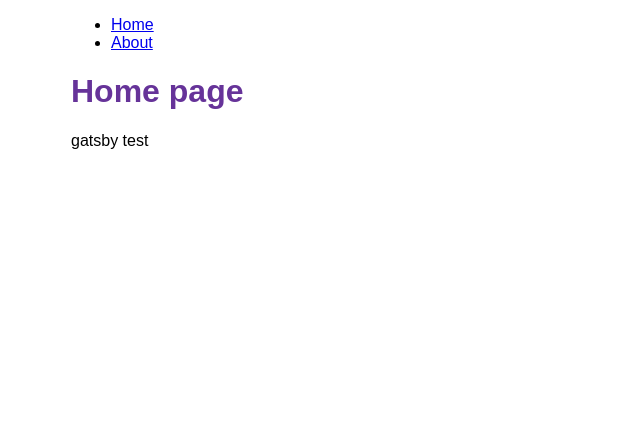
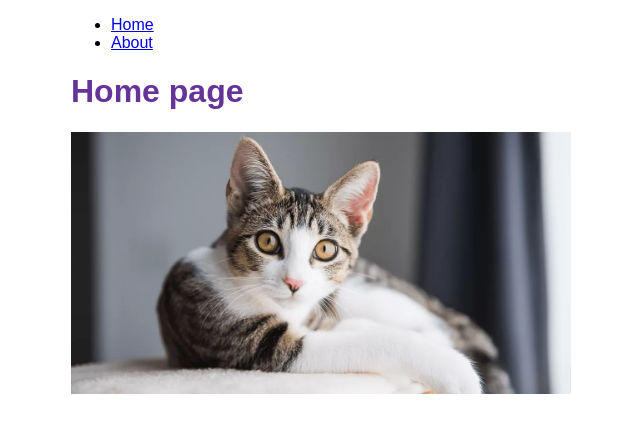
Before and after one commit to Seop2/gatsby-start, a Gatsby site: page / in a window 1280 px wide. Shown: the whole page, without its empty margins (319-959 px from the left). Built offline with nearby package versions, Linux system fonts and the light colour scheme; Gatsby itself is replaced by a stand-in of ours.

Commit message:
gatsby tutorial step3

```diff
--- a/gatsby-config.js
+++ b/gatsby-config.js
@@ -6,5 +6,5 @@ module.exports = {
     title: `blog`,
     siteUrl: `https://www.yourdomain.tld`,
   },
-  plugins: [],
-}
+  plugins: ["gatsby-plugin-image", "gatsby-plugin-sharp"],
+};
--- a/package.json
+++ b/package.json
@@ -16,6 +16,9 @@
   },
   "dependencies": {
     "gatsby": "^5.14.6",
+    "gatsby-plugin-image": "^3.15.0",
+    "gatsby-plugin-sharp": "^5.15.0",
+    "gatsby-source-filesystem": "^5.15.0",
     "react": "^18.2.0",
     "react-dom": "^18.2.0"
   }
--- a/src/pages/index.js
+++ b/src/pages/index.js
@@ -2,10 +2,18 @@
 
 import * as React from "react";
 import Layout from "../components/layout";
+import { StaticImage } from "gatsby-plugin-image";
 
 // Step 2: Define your component
 const IndexPage = () => {
-  return <Layout pageTitle={"Home page"} children={"gatsby test"} />;
+  return (
+    <Layout pageTitle={"Home page"} children={"gatsby test"}>
+      <StaticImage
+        alt="Clifford, a reddish-brown pitbull, posing on a couch and looking stoically at the camera"
+        src="../images/cat.jpg"
+      />
+    </Layout>
+  );
 };
 
 // You'll learn about this in the next task, just copy it for now
```
Also changed, not shown: README.md (deleted), src/images/cat.jpg (added), 1 other file.
